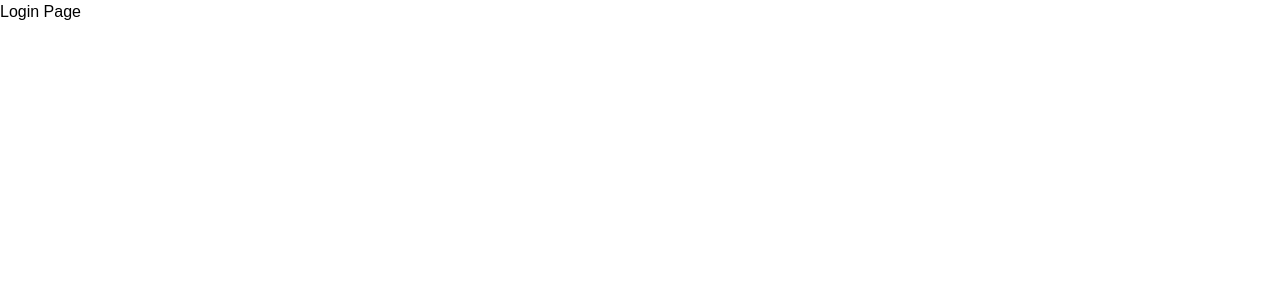
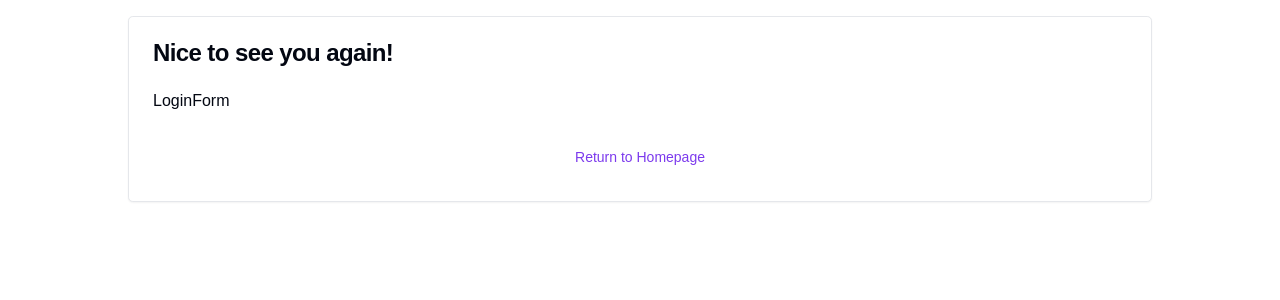
Before and after one commit to shlomiash/promotion-tracker, a Next.js app: page /auth/login in a window 1280 px wide. Shown: the top 300 px of the page. Built offline with nearby package versions, Linux system fonts and the light colour scheme.

Commit message:
Creating the form for login and regsiter template with the help of shadcn Card component

```diff
--- a/app/auth/login/page.tsx
+++ b/app/auth/login/page.tsx
@@ -1,4 +1,6 @@
+import LoginForm from "@/components/auth/login-form";
+
 // Starting our auth flow
 export default function LoginPage(){
-    return (<h1>Login Page</h1>)
+    return <LoginForm/>
 }
--- a/app/layout.tsx
+++ b/app/layout.tsx
@@ -26,7 +26,7 @@ export default function RootLayout({
   return (
     <html lang="en">
       <body
-        className={`${geistSans.variable} ${geistMono.variable} antialiased`}
+        className={`${geistSans.variable} ${geistMono.variable} antialiased m-4 max-w-5xl mx-auto`}
       >
         {children}
       </body>
--- /dev/null
+++ b/components/auth/auth-card.tsx
@@ -0,0 +1,40 @@
+//This is a reusable component that has some of the same logic as the login and register pages. It is used in the login and register pages to display the form and handle the form submission.
+
+import {
+    Card,
+    CardContent,
+    CardDescription,
+    CardFooter,
+    CardHeader,
+    CardTitle,
+  } from "@/components/ui/card"
+import { Button } from "../ui/button";
+import Link from "next/link";
+import BackButton from "./back-button";
+
+type AuthCardProps = {
+    children: React.ReactNode;
+    cardTitle: string;
+    backButtonHref: string;
+    backButtonLabel: string;
+}
+
+export default function AuthCard({children,cardTitle,backButtonHref,backButtonLabel} : AuthCardProps){
+    return (
+        //Card Componenet from shadcn helps us to create a card with a title, content and footer.
+    <Card>
+        <CardHeader>
+            <CardTitle>{cardTitle}</CardTitle>
+        </CardHeader>
+        <CardContent>
+            {children}
+        </CardContent>
+        <CardFooter>
+           <Button variant={"link"} asChild>
+                {/* Back button as a different component makes the code more readble and nicer */}
+                <BackButton label={backButtonLabel} href={backButtonHref}/>
+           </Button>
+        </CardFooter>
+    </Card>
+    )
+}
--- /dev/null
+++ b/components/auth/back-button.tsx
@@ -0,0 +1,12 @@
+import Link from "next/link";
+import { Button } from "../ui/button";
+
+export default function BackButton({label,href} : {label: string, href: string}){
+    return (
+    <Button variant={"link"} className="w-full flex justify-center" asChild>
+        <Link href={href}>
+            {label}
+        </Link>
+    </Button>
+    )
+}
--- /dev/null
+++ b/components/auth/login-form.tsx
@@ -0,0 +1,12 @@
+//This is our login form component that will be used in the login page.
+
+import AuthCard from "@/components/auth/auth-card";
+
+export default function LoginForm() {
+    return (
+    <AuthCard backButtonHref="/" cardTitle="Nice to see you again!" backButtonLabel="Return to Homepage" >
+        {/* This is where the login form will be */}
+        <h1>LoginForm</h1>
+    </AuthCard>
+    )
+}
--- /dev/null
+++ b/components/ui/card.tsx
@@ -0,0 +1,79 @@
+import * as React from "react"
+
+import { cn } from "@/lib/utils"
+
+const Card = React.forwardRef<
+  HTMLDivElement,
+  React.HTMLAttributes<HTMLDivElement>
+>(({ className, ...props }, ref) => (
+  <div
+    ref={ref}
+    className={cn(
+      "rounded-lg border bg-card text-card-foreground shadow-sm",
+      className
+    )}
+    {...props}
+  />
+))
+Card.displayName = "Card"
+
+const CardHeader = React.forwardRef<
+  HTMLDivElement,
+  React.HTMLAttributes<HTMLDivElement>
+>(({ className, ...props }, ref) => (
+  <div
+    ref={ref}
+    className={cn("flex flex-col space-y-1.5 p-6", className)}
+    {...props}
+  />
+))
+CardHeader.displayName = "CardHeader"
+
+const CardTitle = React.forwardRef<
+  HTMLDivElement,
+  React.HTMLAttributes<HTMLDivElement>
+>(({ className, ...props }, ref) => (
+  <div
+    ref={ref}
+    className={cn(
+      "text-2xl font-semibold leading-none tracking-tight",
+      className
+    )}
+    {...props}
+  />
+))
+CardTitle.displayName = "CardTitle"
+
+const CardDescription = React.forwardRef<
+  HTMLDivElement,
+  React.HTMLAttributes<HTMLDivElement>
+>(({ className, ...props }, ref) => (
+  <div
+    ref={ref}
+    className={cn("text-sm text-muted-foreground", className)}
+    {...props}
+  />
+))
+CardDescription.displayName = "CardDescription"
+
+const CardContent = React.forwardRef<
+  HTMLDivElement,
+  React.HTMLAttributes<HTMLDivElement>
+>(({ className, ...props }, ref) => (
+  <div ref={ref} className={cn("p-6 pt-0", className)} {...props} />
+))
+CardContent.displayName = "CardContent"
+
+const CardFooter = React.forwardRef<
+  HTMLDivElement,
+  React.HTMLAttributes<HTMLDivElement>
+>(({ className, ...props }, ref) => (
+  <div
+    ref={ref}
+    className={cn("flex items-center p-6 pt-0", className)}
+    {...props}
+  />
+))
+CardFooter.displayName = "CardFooter"
+
+export { Card, CardHeader, CardFooter, CardTitle, CardDescription, CardContent }
```
